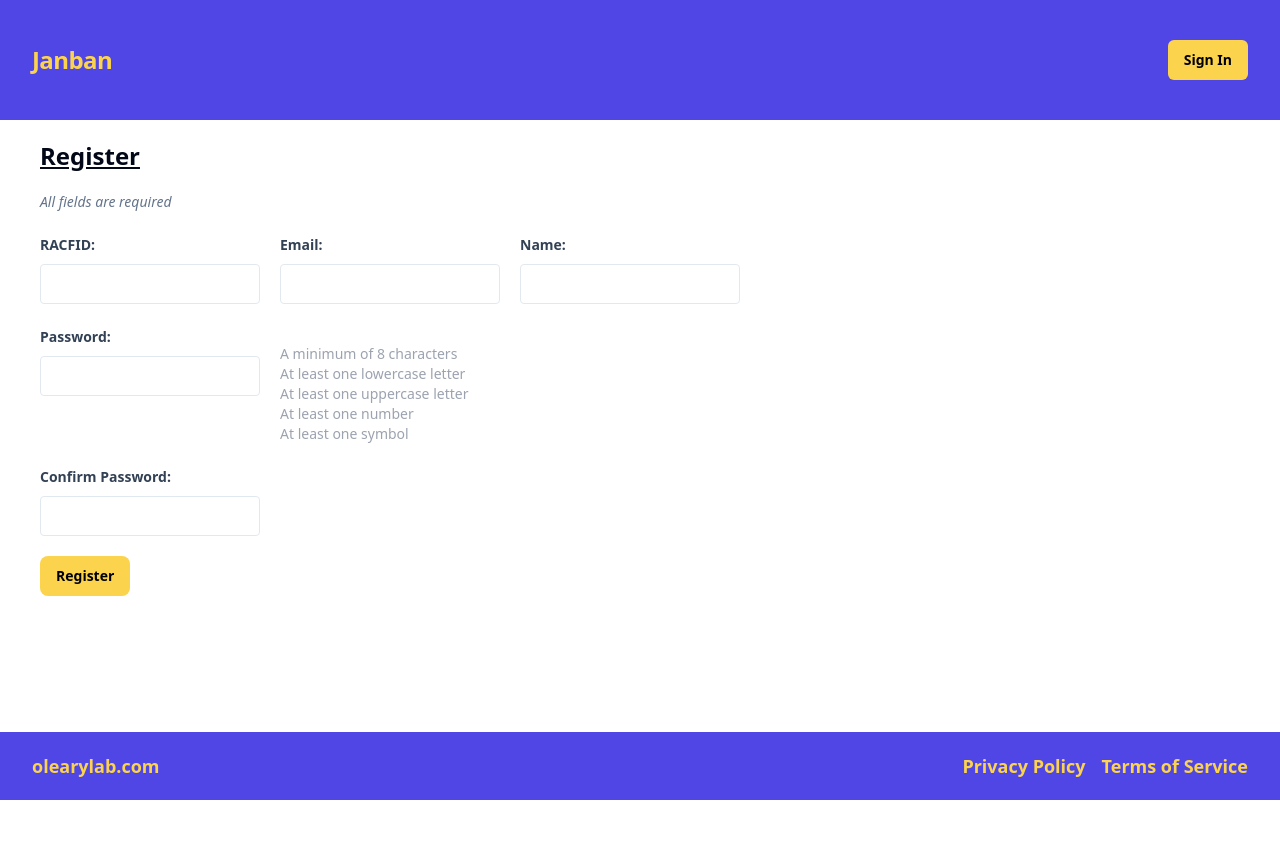
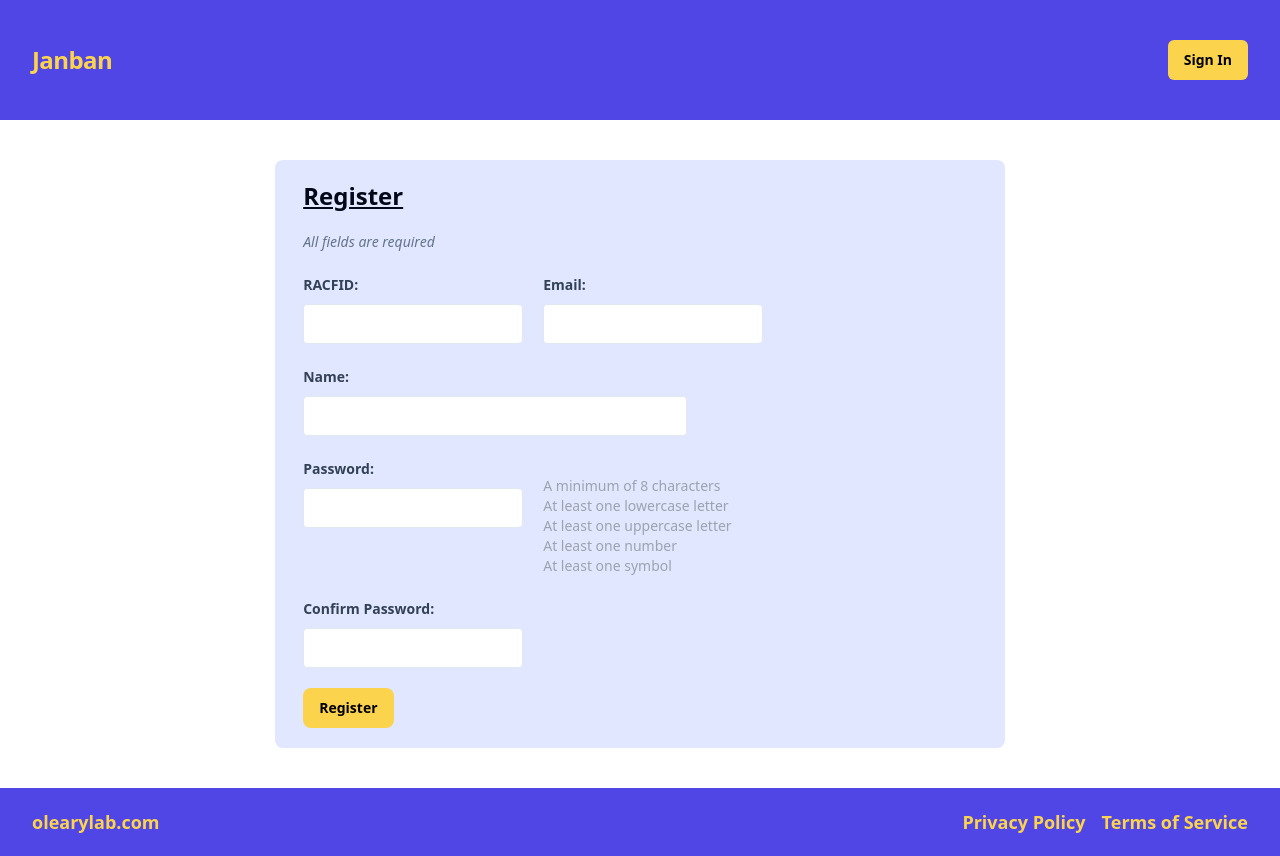
Before and after one commit to cian-oL/janban-app, a React (Vite) app in the folder frontend/: page /register in a window 1280 px wide. Before the commit the page ends 800 px from the top, so only its background shows below. Built offline with nearby package versions, Linux system fonts and the light colour scheme; no server answers.

Commit message:
Refactored Styling of form components

```diff
--- a/frontend/src/forms/SignInForm.tsx
+++ b/frontend/src/forms/SignInForm.tsx
@@ -54,7 +54,7 @@ const SignInForm = () => {
     <Form {...form}>
       <form
         onSubmit={form.handleSubmit(onSubmit)}
-        className="flex flex-col gap-5"
+        className="p-5 mx-auto my-5 rounded-lg flex flex-col gap-5 bg-indigo-100 md:max-w-[60%]"
       >
         <h1 className="mx-2 text-2xl font-bold underline">Sign In</h1>
         <FormDescription className="mx-2 text-sm italic">
@@ -72,7 +72,7 @@ const SignInForm = () => {
                 <FormControl>
                   <Input
                     {...field}
-                    className="py-1 px-2 border rounded w-full flex-1 font-normal md:w-[30%]"
+                    className="py-1 px-2 border rounded w-full flex-1 font-normal md:w-[50%]"
                   />
                 </FormControl>
                 <FormMessage className="text-red-500" />
@@ -91,7 +91,7 @@ const SignInForm = () => {
                   <Input
                     {...field}
                     type="password"
-                    className="py-1 px-2 border rounded w-full flex-1 font-normal md:w-[30%]"
+                    className="py-1 px-2 border rounded w-full flex-1 font-normal md:w-[50%]"
                   />
                 </FormControl>
                 <FormMessage className="text-red-500" />
--- a/frontend/src/forms/UserProfileForm.tsx
+++ b/frontend/src/forms/UserProfileForm.tsx
@@ -73,7 +73,7 @@ const UserProfileForm = ({ currentUser, isLoading, onSave }: Props) => {
     <Form {...form}>
       <form
         onSubmit={form.handleSubmit(onSave)}
-        className="flex flex-col gap-5"
+        className="p-5 mx-auto my-5 rounded-lg flex flex-col gap-5 bg-indigo-100 md:max-w-[60%]"
       >
         {currentUser ? (
           <>
@@ -129,6 +129,8 @@ const UserProfileForm = ({ currentUser, isLoading, onSave }: Props) => {
               </FormItem>
             )}
           />
+        </div>
+        <div className="mx-2 flex flex-col gap-5">
           <FormField
             control={form.control}
             name="name"
@@ -140,7 +142,7 @@ const UserProfileForm = ({ currentUser, isLoading, onSave }: Props) => {
                 <FormControl>
                   <Input
                     {...field}
-                    className="py-1 px-2 border rounded w-full flex-1 font-normal"
+                    className="max-w-96 py-1 px-2 border rounded w-full flex-1 font-normal"
                   />
                 </FormControl>
                 <FormMessage className="text-red-500" />
@@ -161,7 +163,7 @@ const UserProfileForm = ({ currentUser, isLoading, onSave }: Props) => {
                   <Input
                     {...field}
                     type="password"
-                    className="py-1 px-2 border rounded w-full flex-1 font-normal"
+                    className="py-1 px-2 border rounded w-full flex-1 font-normal md:max-w-60"
                   />
                 </FormControl>
                 <FormMessage className="text-red-500" />
```
